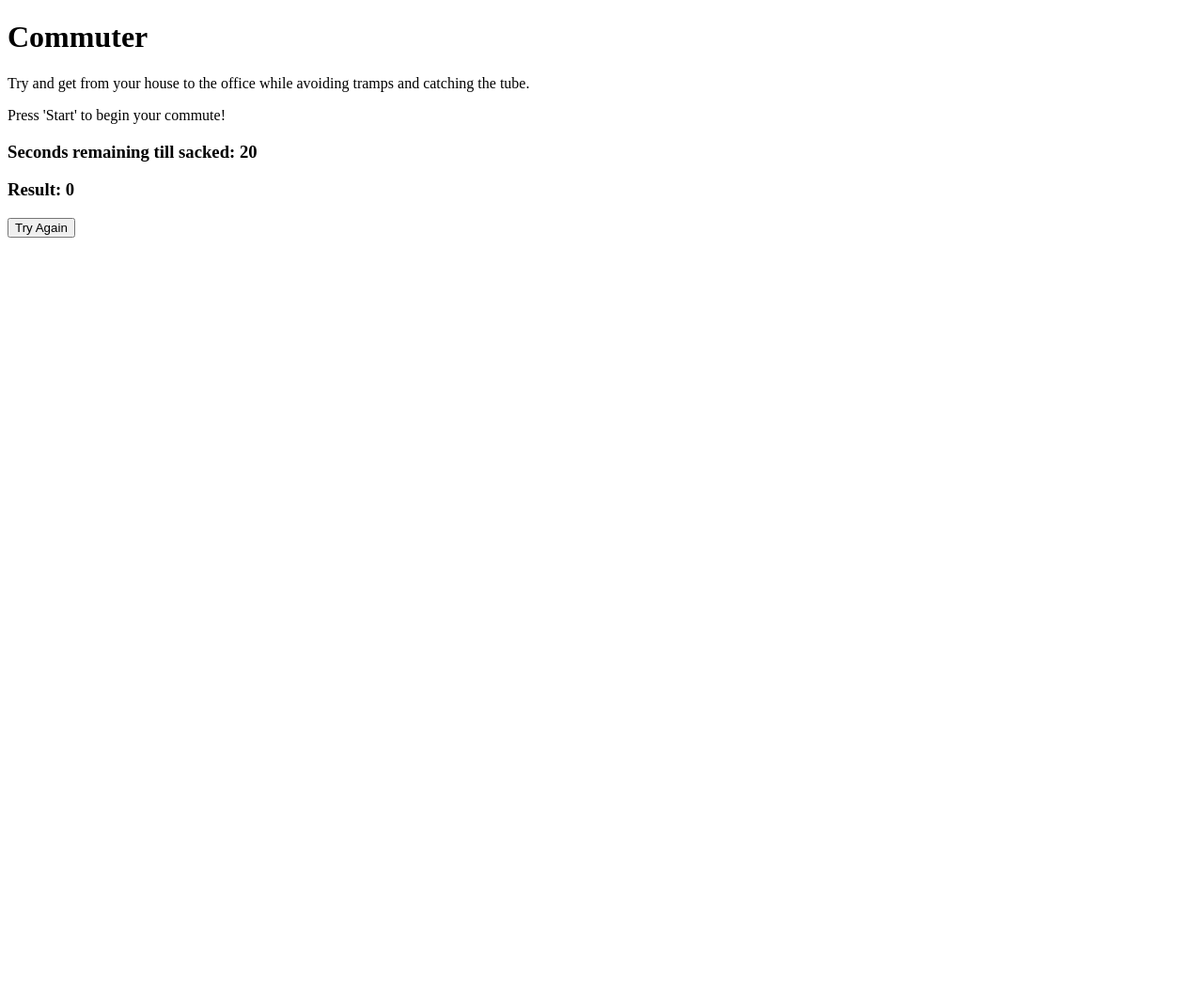
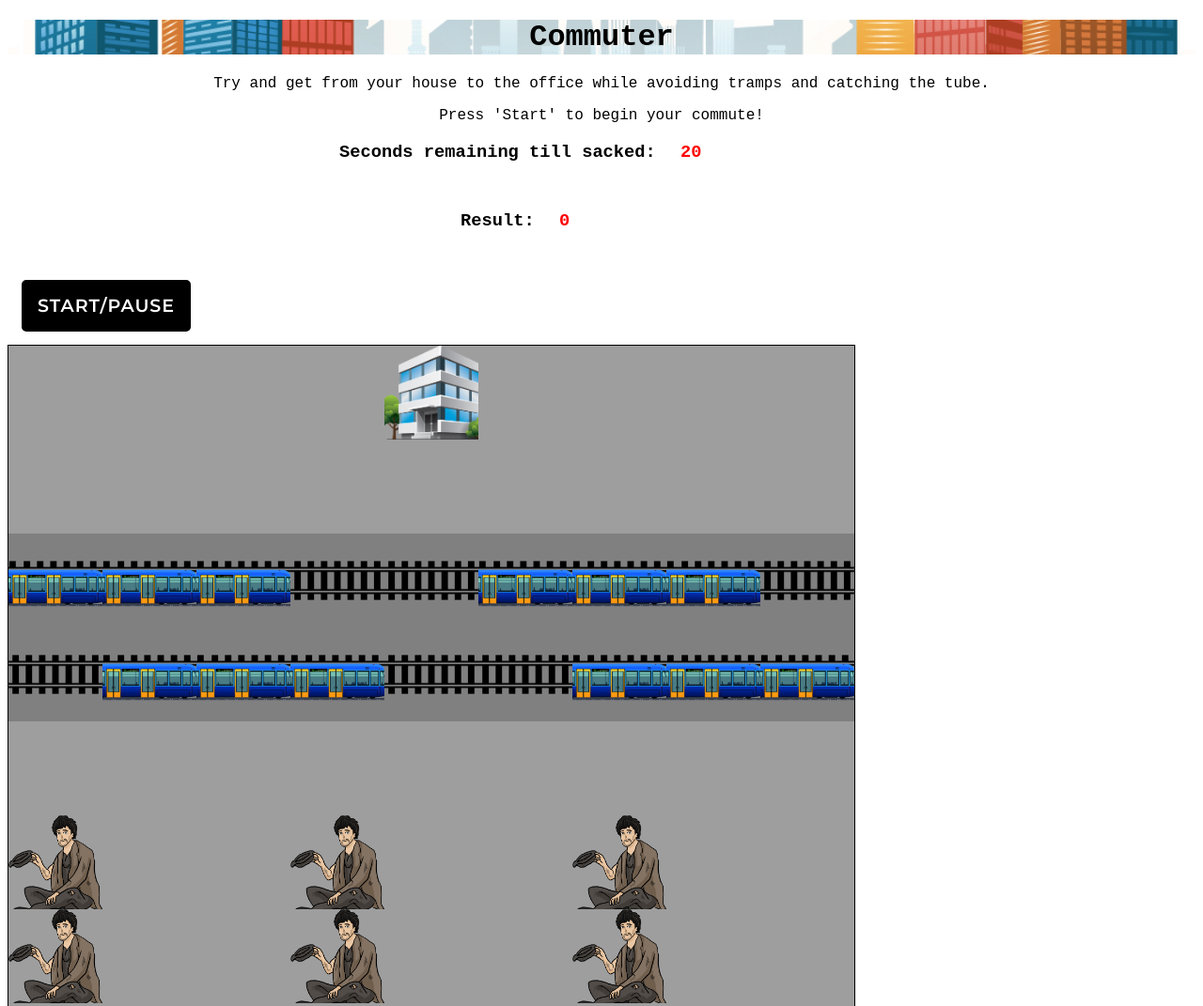
Before and after one commit to Mattrix01/Frogger, a plain HTML site: page index.html in a window 1280 px wide. Shown: the top 1071 px of the page at 94% size. Before the commit the page ends 800 px from the top, so only its background shows below. Drawn offline with nearby package versions, Linux system fonts and the light colour scheme; the site is published under a folder, as on GitHub Pages, so addresses that start at the root find nothing; files whose address does not match are found by name.

Commit message:
directory changes

```diff
--- a/index.html
+++ b/index.html
@@ -13,7 +13,7 @@
       rel="stylesheet"
     />
 
-    <link rel="stylesheet" href="/styles.css" />
+    <link rel="stylesheet" href="./styles/styles.css" />
   </head>
   <body>
     <div class="center">
@@ -125,6 +125,6 @@
     <button id="refresh-button" class="button-24" role="button">
       Try Again
     </button>
-    <script src="/app.js"></script>
+    <script src="./JS/app.js"></script>
   </body>
 </html>
```
Also changed, not shown: JS/app.js (renamed from app.js), styles/styles.css (renamed from styles.css), 1 other file.
